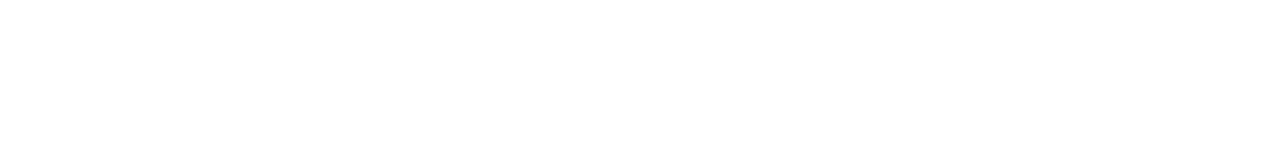
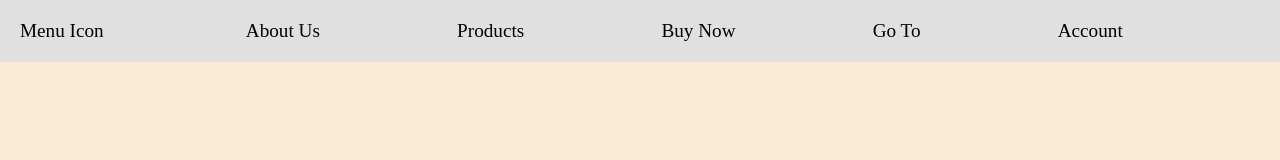
Before and after one commit to sachinspeaks/CSS, a plain HTML site: page index.html in a window 1280 px wide. Drawn offline with Linux system fonts and the light colour scheme.

Commit message:
all properties revisited

```diff
--- a/index.html
+++ b/index.html
@@ -4,6 +4,25 @@
     <meta charset="UTF-8" />
     <meta name="viewport" content="width=device-width, initial-scale=1.0" />
     <title>Document</title>
+    <link rel="stylesheet" href="style.css" />
   </head>
-  <body></body>
+  <body>
+    <div class="container">
+      <div class="content">
+        <div class="header">
+          <div class="menu">menu icon</div>
+          <div class="options">
+            <p class="item">about us</p>
+            <p class="item">products</p>
+            <p class="item">buy now</p>
+            <p class="item">go to</p>
+            <p class="item">account</p>
+          </div>
+        </div>
+        <div class="left-panel"></div>
+        <div class="footer"></div>
+        <div class="body"></div>
+      </div>
+    </div>
+  </body>
 </html>
--- a/style.css
+++ b/style.css
@@ -0,0 +1,38 @@
+* {
+  margin: 0;
+  padding: 0;
+  box-sizing: border-box;
+}
+
+body {
+  width: 100vw;
+  height: 100vh;
+  background-color: antiquewhite;
+}
+.header {
+  display: flex;
+  gap: 5px;
+  background-color: rgb(224, 224, 224);
+  font-size: larger;
+  text-transform: capitalize;
+  padding: 20px;
+  justify-content: space-between;
+}
+
+.menu {
+}
+
+.options {
+  display: flex;
+  flex: 1;
+  width: 100%;
+  justify-content: space-evenly;
+}
+.item {
+  cursor: pointer;
+  transition: scale 0.25s ease;
+}
+
+.item:hover {
+  scale: 1.2;
+}
```
Also changed, not shown: 1 other file.
